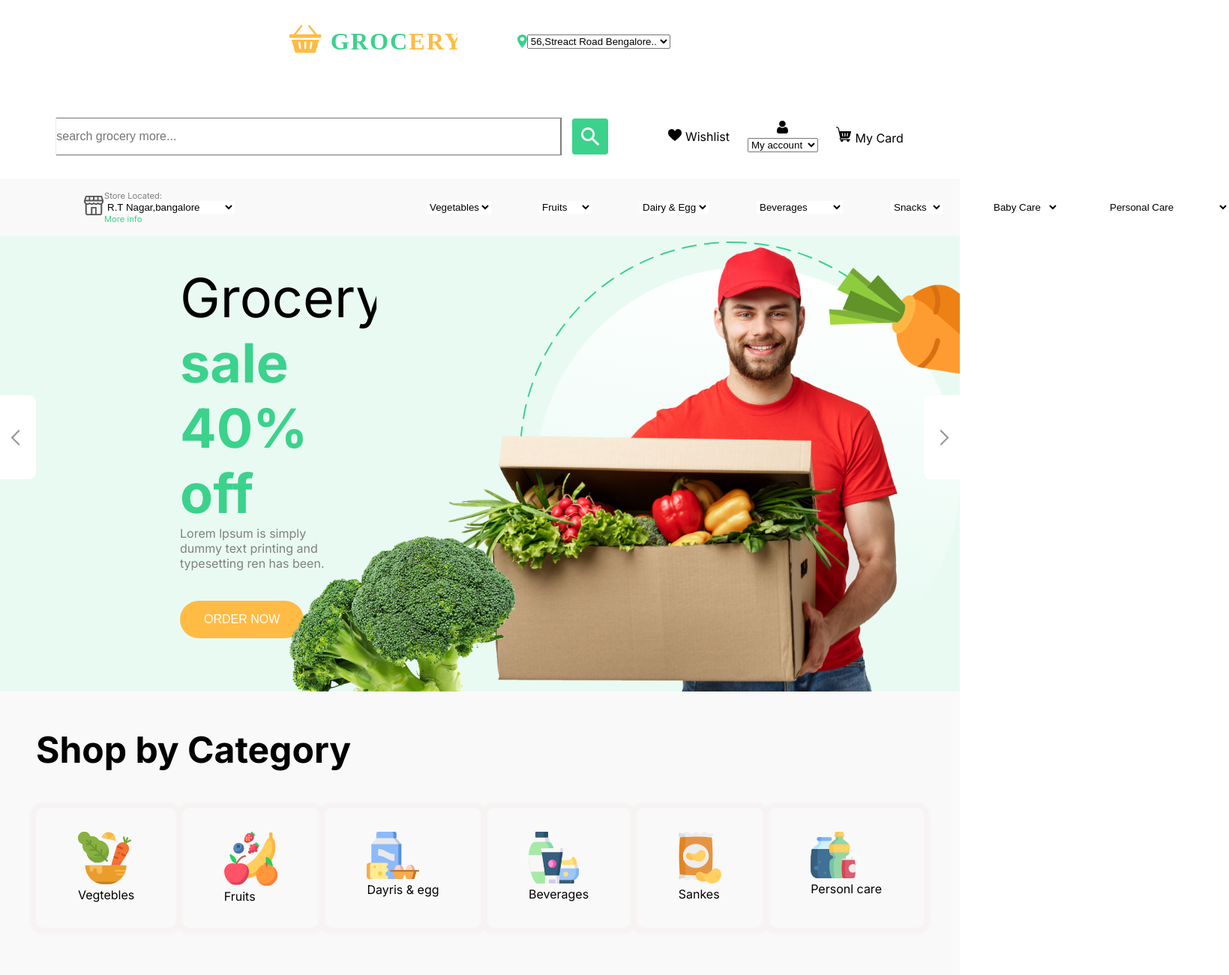
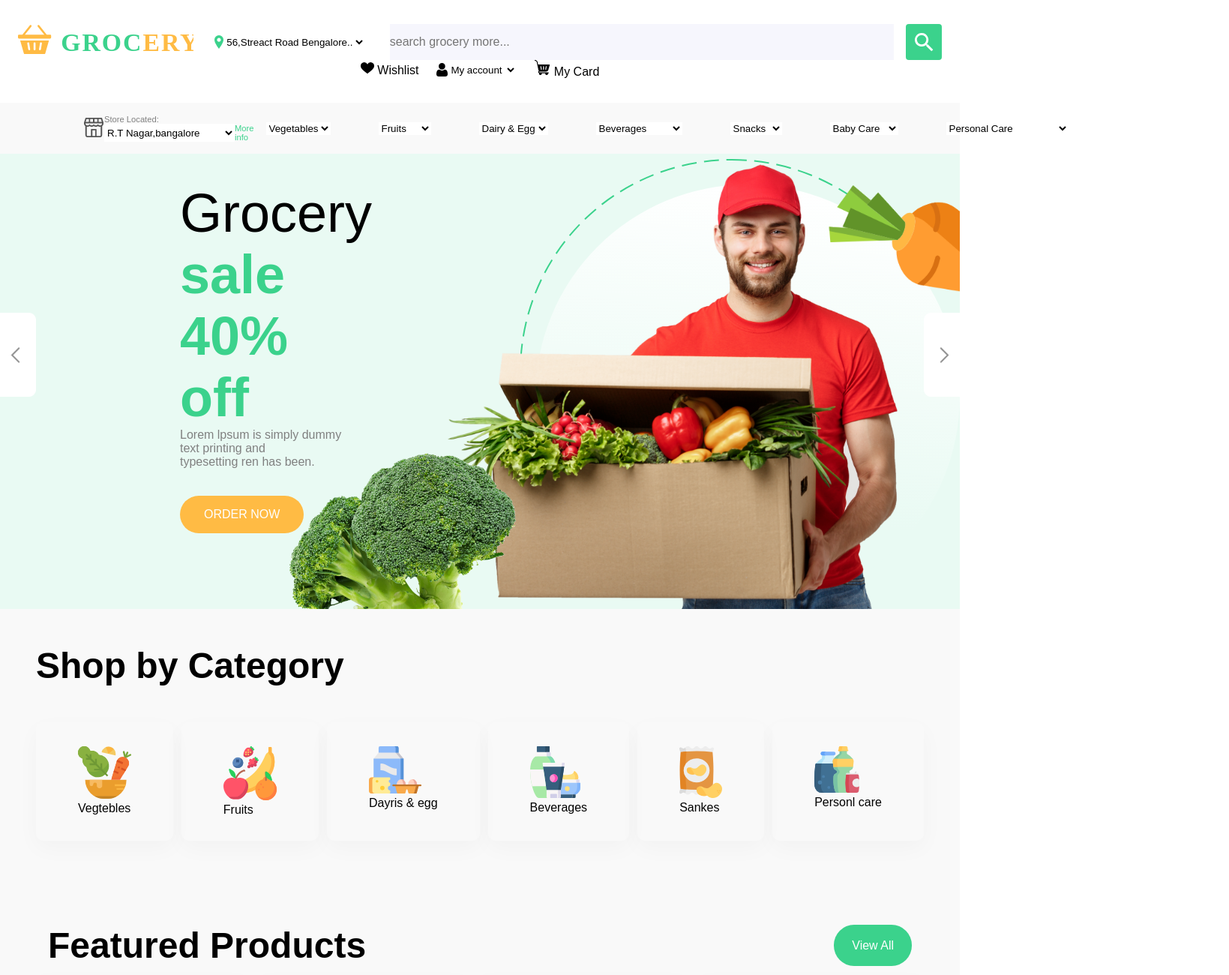
Before and after one commit to prathamesh-mathapati/Grocery-single-store, a plain HTML site: page index.html in a window 1280 px wide. Shown: the top 1300 px of the page at 75% size, 1639 px wide, since content can reach past the window. Drawn offline with Linux system fonts and the light colour scheme; a web font is replaced by a local one.

Commit message:
Update style.css

```diff
--- a/style.css
+++ b/style.css
@@ -3,18 +3,62 @@
   padding: 0%;
 }
 html {
-  font-family: "Inter", sans-serif;
+  font-family: "laymedium", sans-serif;
 }
 main {
   background-color: #f9f9f9;
 }
+
+@font-face {
+  font-family: sfprobold;
+  src: url("./font/SFPRODISPLAYBOLD.OTF ");
+}
+
+@font-face {
+  font-family: blackitalic;
+  src: url("./font/SFPRODISPLAYBLACKITALIC.OTF");
+}
+
+@font-face {
+  font-family: heavyitalic;
+  src: url("./font/SFPRODISPLAYHEAVYITALIC.OTF");
+}
+
+@font-face {
+  font-family: lightitalic;
+  src: url("./font/SFPRODISPLAYLIGHTITALIC.OTF");
+}
+
+@font-face {
+  font-family: laymedium;
+  src: url("./font/SFPRODISPLAYMEDIUM.OTF");
+}
+
+@font-face {
+  font-family: layregular;
+  src: url("./font/SFPRODISPLAYREGULAR.OTF");
+}
+
+@font-face {
+  font-family: laysemibold;
+  src: url("./font/SFPRODISPLAYSEMIBOLDITALIC.OTF");
+}
+
+@font-face {
+  font-family: laythinitalic;
+  src: url("./font/SFPRODISPLAYTHINITALIC.OTF");
+}
+
+@font-face {
+  font-family: layultraitalic;
+  src: url("./font/SFPRODISPLAYULTRALIGHTITALIC.OTF");
+}
+
 .main-header {
   display: flex;
-  gap: 5rem;
-  justify-content: center;
+  justify-content: space-around;
   text-align: center;
   flex-wrap: wrap;
-
   padding: 2rem 0.5rem;
 }
 .grocery {
@@ -23,10 +67,11 @@ main {
 .location {
   display: flex;
   align-items: center;
-  justify-content: center;
+  justify-content: space-between;
 }
-.grocery-logo {
-  width: 14rem;
+.location form select {
+  background-color: #fff;
+  border: none;
 }
 .search-bar form {
   display: flex;
@@ -38,7 +83,7 @@ main {
   width: 42rem;
   height: 3rem;
   border: none;
-  box-shadow: 1px 0px 1px 1px gray;
+  background-color: #f6f6fd;
 }
 .search-img {
   width: 3rem;
@@ -53,7 +98,13 @@ main {
   gap: 1.5rem;
   align-items: center;
 }
-
+.my-account {
+  display: flex;
+}
+.my-account form select {
+  border: none;
+  background-color: #fff;
+}
 .first-section,
 .store-location {
   font-size: 0.7rem;
@@ -63,7 +114,7 @@ main {
 }
 .first-section {
   padding: 0 6rem;
-  gap: 15rem;
+  justify-content: space-around;
 }
 .store-address {
   color: grey;
@@ -72,7 +123,11 @@ main {
   font-size: 0.9rem;
 }
 .more {
+  padding-left: 0rem;
   color: #3bd28c;
+}
+.anurag {
+  display: flex;
 }
 .first-section form {
   display: flex;
@@ -127,6 +182,11 @@ main {
   color: #fff;
   border: none;
   border-radius: 27px;
+  cursor: pointer;
+}
+.button-orer:hover,
+.button-orer:active {
+  background-color: red;
 }
 
 .left-arrow {
@@ -157,24 +217,18 @@ main {
 .items {
   display: flex;
   justify-content: space-between;
-  /* border: 2px solid; */
 }
-
-/* .items :hover,
-.items :vertical {
-  transform: translateY(-1.2rem);
-  box-shadow: px 1px 3px 8px rgb(228, 225, 225);
-} */
 
 .vegtebles:hover {
   transform: translateY(-1.2rem);
-  box-shadow: px 1px 3px 8px rgb(228, 225, 225);
+  box-shadow: 0px 10px 30px #00000008;
 }
 
 .vegtebles {
   padding: 2rem 3.5rem;
-  box-shadow: 0px 1px 3px 8px rgb(247, 243, 243);
+  box-shadow: 0px 10px 30px #00000008;
   border-radius: 10px;
+  cursor: pointer;
 }
 
 .text {
@@ -182,6 +236,7 @@ main {
   justify-content: space-between;
   font-size: 3rem;
   position: relative;
+  justify-content: space-between;
 }
 .fourth-section {
   padding: 3rem;
@@ -189,16 +244,20 @@ main {
 .fourth-section h1 {
   padding: 1rem;
 }
+.view:hover {
+  background-color: red;
+}
 .view {
-  position: absolute;
   background-color: #3bd28c;
   color: #fff;
-  justify-items: center;
+  justify-content: space-around;
   text-align: center;
   padding: 0.5rem 1.5rem;
   border-radius: 27px;
   font-size: 1rem;
-  margin-left: 80rem;
+  /* margin-left: 80rem; */
+  cursor: pointer;
+  border: none;
 }
 
 .off {
@@ -229,9 +288,19 @@ main {
   display: flex;
   justify-content: space-between;
 }
+
+.prodects:active {
+  transform: translateY(-1.2rem);
+  box-shadow: 0px 10px 30px #00000008;
+}
+.prodects-1:hover {
+  transform: translateY(-1.2rem);
+  box-shadow: 0px 10px 30px #00000008;
+}
 .prodects-1 {
+  box-shadow: 0px 10px 30px #00000008;
+
   padding: 2rem;
-  box-shadow: 0px 1px 3px 8px rgb(247, 243, 243);
   display: flex;
   flex-direction: column;
   text-align: center;
@@ -259,6 +328,9 @@ main {
   display: flex;
   justify-content: right;
   border-radius: 20px;
+}
+.fifth-section:hover {
+  opacity: 0.9;
 }
 .fifth-text {
   display: flex;
@@ -311,13 +383,19 @@ main {
   box-shadow: 0px 9px 9px 0px #a9acaa;
   padding-bottom: 1rem;
   border-radius: 20px;
+  width: 32rem;
 }
 .meal-img {
-  width: 32rem;
+  width: 100%;
+  cursor: pointer;
+}
+.meal-img:hover {
+  opacity: 0.7;
 }
 .meal-text {
   display: flex;
   flex-wrap: wrap;
+  flex-direction: column;
   padding: 1rem;
   align-content: space-around;
 }
@@ -332,6 +410,9 @@ main {
   padding-top: 1rem;
   color: #3bd28c;
 }
+.how-dose {
+  padding: 5rem;
+}
 .how-dose h2 {
   display: flex;
   justify-content: center;
@@ -340,12 +421,12 @@ main {
 }
 .how-dose h2 p {
   color: #3bd28c;
-  /* gap: 8rem; */
 }
 
 .dose-about {
   display: flex;
-  justify-content: center;
+  justify-content: space-around;
+  text-align: center;
   gap: 7rem;
 }
 .dose {
```
